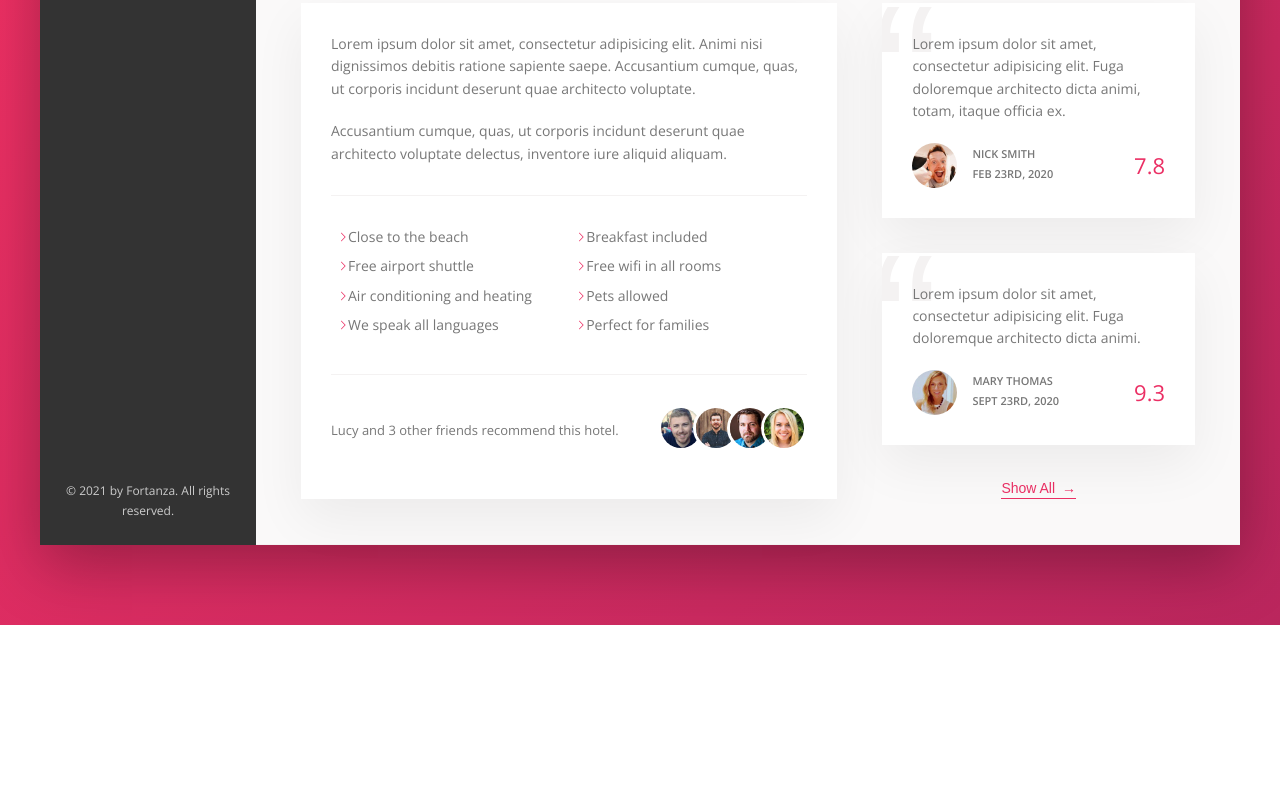
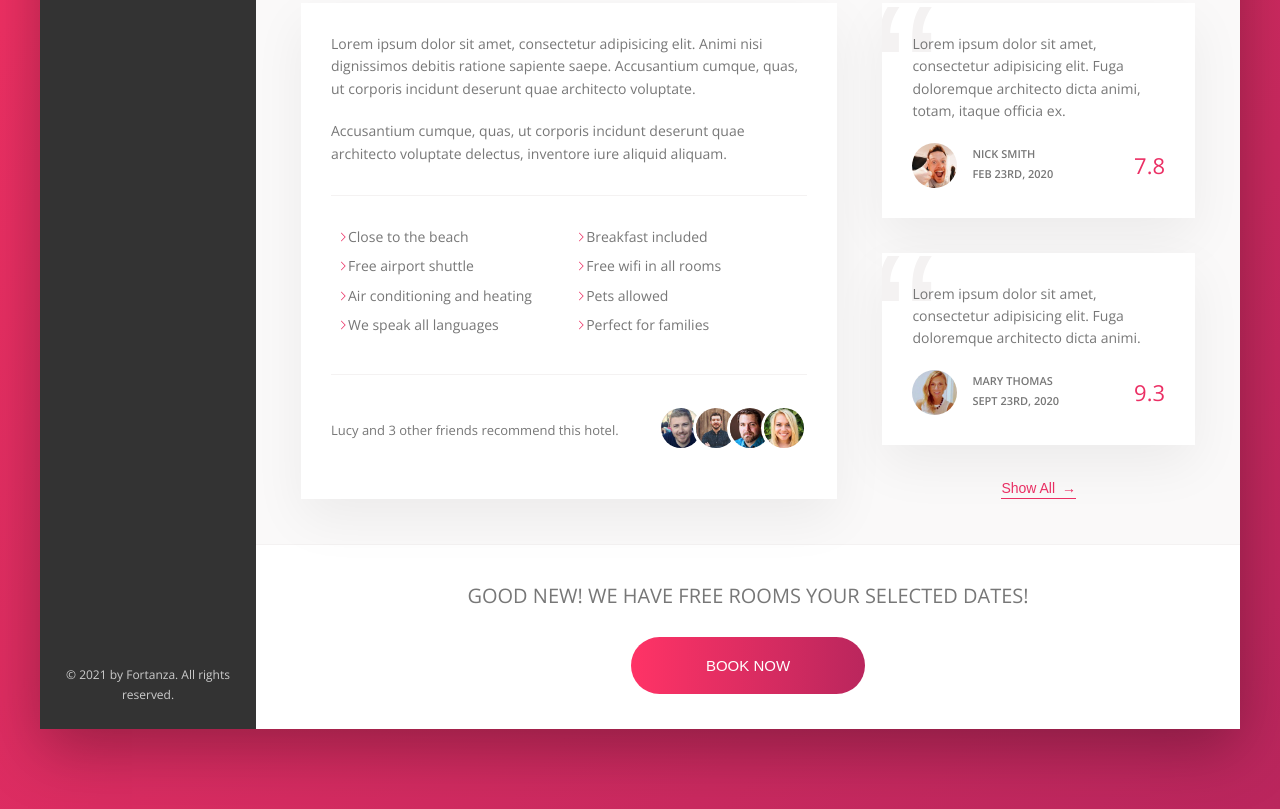
Before and after one commit to fortanza/Trillo, a website: page index.html in a window 1280 px wide. Shown: the part 644-1453 px from the top of the page. Before the commit the page ends 1269 px from the top, so only its background shows below. Drawn offline with nearby package versions, Linux system fonts and the light colour scheme.

Commit message:
85. Building the CTA Section

```diff
--- a/index.html
+++ b/index.html
@@ -241,6 +241,15 @@
               </button>
             </div>
           </div>
+          <div class="cta">
+            <h2 class="cta__book-now">
+              Good new! We have free rooms your selected dates!
+            </h2>
+            <button class="btn">
+              <span class="btn__visible">Book now</span>
+              <span class="btn__invisible">Only 4 rooms left</span>
+            </button>
+          </div>
         </main>
       </div>
     </div>
--- a/sass/_components.scss
+++ b/sass/_components.scss
@@ -276,16 +276,14 @@
 
   & span {
     margin-left: 3px;
-    transition: all .2s;
+    transition: all 0.2s;
   }
-
 
   &:hover {
     color: var(--color-grey-dark-1);
 
     & span {
       margin-left: 8px;
-
     }
   }
 
@@ -361,30 +359,28 @@
 ////////////////////////////////////////////////////////////////////////////////////////////////////////////
 //////////////RECOMMEND
 
-.recommend{
-
+.recommend {
   font-size: 1.3rem;
   color: var(--color-grey-dark-2);
 
   display: flex;
   align-items: center;
 
-  &__count{
-      margin-right: auto;
+  &__count {
+    margin-right: auto;
   }
 
-  &__friends{
-
+  &__friends {
   }
 
-  &__photo{
+  &__photo {
     box-sizing: content-box;
     height: 4rem;
     width: 4rem;
     border-radius: 50%;
     border: 3px solid #fff;
 
-    &:not(:last-of-type){
+    &:not(:last-of-type) {
       margin-right: -1.5rem;
     }
   }
@@ -393,8 +389,7 @@
 ////////////////////////////////////////////////////////////////////////////////////////////////////////////
 //////////////REVIEWS
 
-.review{
-
+.review {
   background-color: #fff;
   box-shadow: var(--shadow-light);
   padding: 3rem;
@@ -402,7 +397,7 @@
   position: relative;
   overflow: hidden;
 
-  &__text{
+  &__text {
     margin-bottom: 2rem;
     z-index: 10;
     position: relative;
@@ -411,10 +406,9 @@
   &__user {
     display: flex;
     align-items: center;
-
   }
 
-  &__photo{
+  &__photo {
     height: 4.5rem;
     width: 4.5rem;
     border-radius: 50%;
@@ -432,19 +426,18 @@
     margin-bottom: 3px;
   }
 
-  &__user-date{
+  &__user-date {
     font-size: 1rem;
     color: var(--color-grey-dark-3);
-
   }
 
-  &__rating{
-    color:var(--color-primary);
+  &__rating {
+    color: var(--color-primary);
     font-size: 2.2rem;
     font-weight: 300;
   }
 
-  &::before{
+  &::before {
     content: "\201C";
     position: absolute;
     top: -2.75rem;
@@ -456,3 +449,76 @@
     z-index: 1;
   }
 }
+
+////////////////////////////////////////////////////////////////////////////////////////////////////////////
+//////////////CALL TO ACTION
+
+.cta {
+  padding: 3.5rem 0;
+  text-align: center;
+
+  &__book-now {
+    font-size: 2rem;
+    font-weight: 300;
+    text-transform: uppercase;
+    margin-bottom: 2.5rem;
+  }
+}
+
+////////////////////////////////////////////////////////////////////////////////////////////////////////////
+//////////////CALL TO ACTION BUTTON
+
+.btn {
+  font-size: 1.5rem;
+  font-weight: 300;
+  text-transform: uppercase;
+  border-radius: 100px;
+  border: none;
+  background-image: linear-gradient(
+    to right,
+    var(--color-primary-light),
+    var(--color-primary-dark)
+  );
+  color: #fff;
+  position: relative;
+  overflow: hidden;
+  cursor: pointer;
+
+  & > * {
+    display: inline-block;
+    height: 100%;
+    width: 100%;
+    transition: all 0.2s;
+  }
+
+  &__visible {
+    padding: 2rem 7.5rem;
+  }
+
+  &__invisible {
+    position: absolute;
+    padding: 2rem 0;
+    left: 0;
+    top: -100%;
+  }
+
+  &:hover {
+    background-image: linear-gradient(
+      to left,
+      var(--color-primary-light),
+      var(--color-primary-dark))
+  }
+
+  &:hover &__visible {
+    transform: translateY(100%);
+  }
+
+  &:hover &__invisible {
+    top: 0;
+  }
+
+  &:focus{
+    outline: none;
+    animation: pulsate 1s infinite;
+  }
+}
```
Also changed, not shown: css/style.css.
